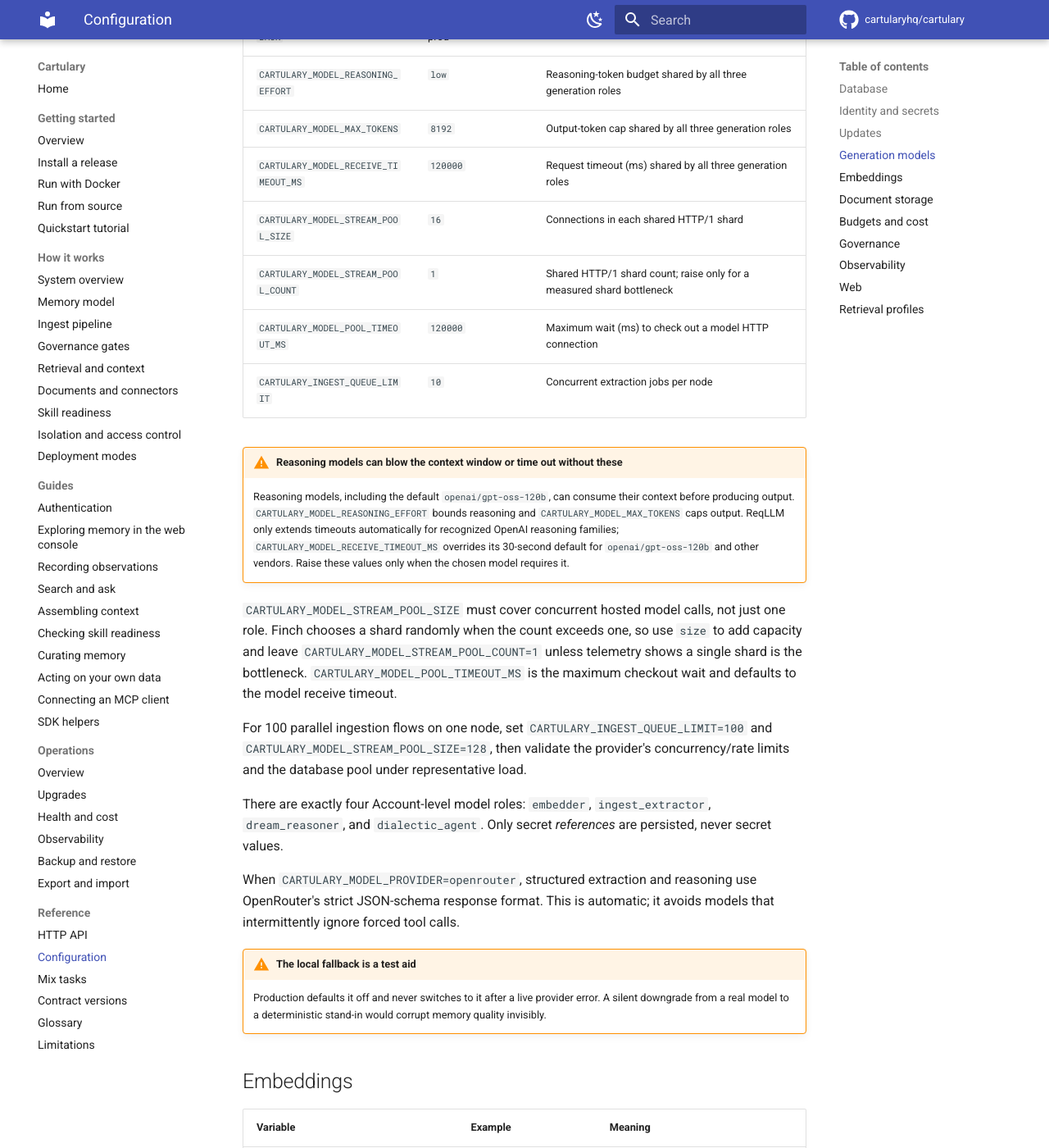
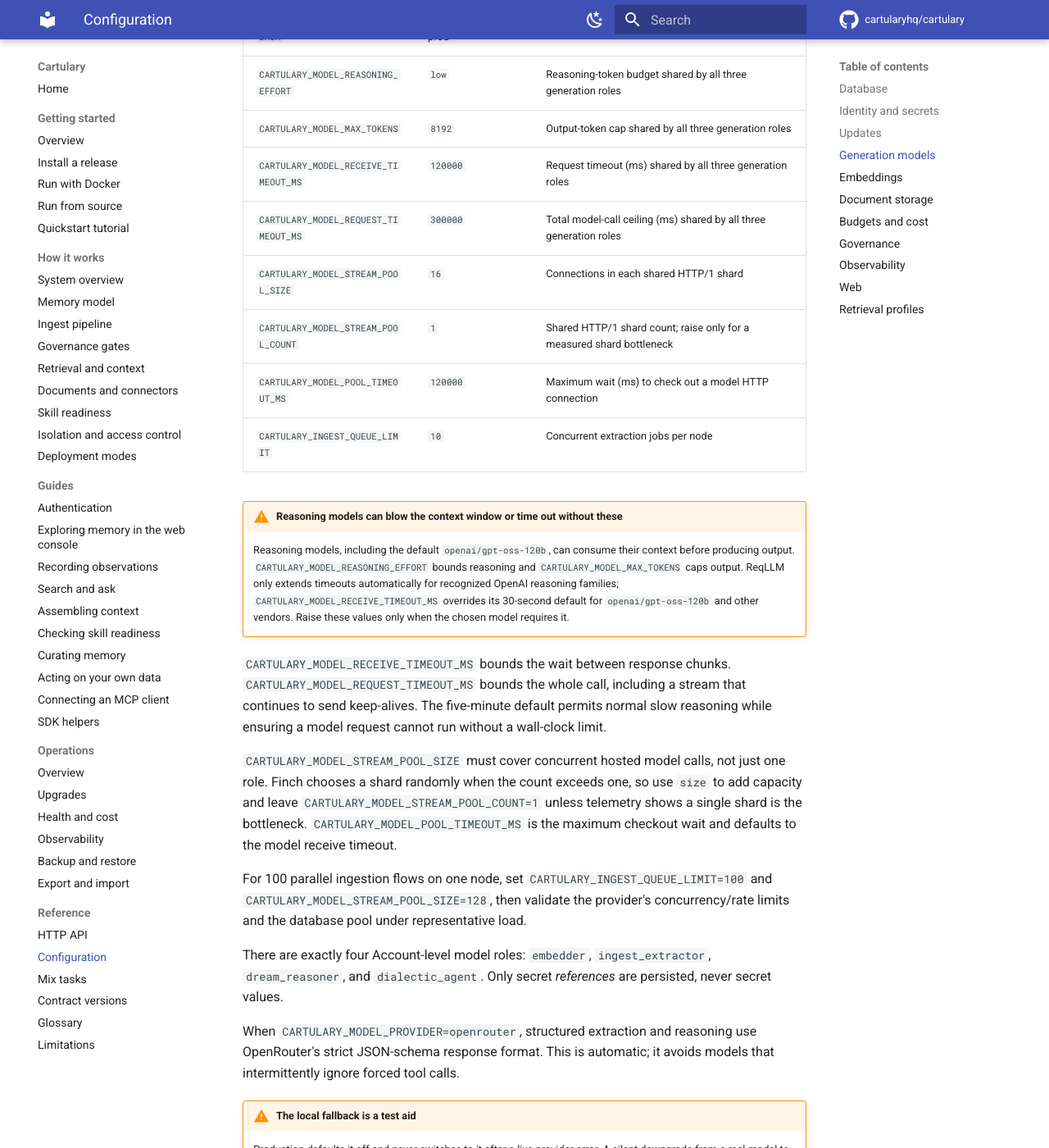
Before and after one commit to cartularyhq/cartulary, an MkDocs documentation site: the page built from docs/reference/configuration.md, in a window 1280 px wide and 1400 px high, scrolled down 2942 px. Shown: the whole window at 82% size. Built offline with MkDocs 1.6.1 and Material for MkDocs 9.7.7, drawn with Linux system fonts in a browser that asks for light colours; comment, search, counter and statistics services are not loaded.

Commit message:
Bound total model request duration

```diff
--- a/docs/reference/configuration.md
+++ b/docs/reference/configuration.md
@@ -85,6 +85,7 @@ surfaces report the available version and retain their normal deployment flow.
 | `CARTULARY_MODEL_REASONING_EFFORT` | `low` | Reasoning-token budget shared by all three generation roles |
 | `CARTULARY_MODEL_MAX_TOKENS` | `8192` | Output-token cap shared by all three generation roles |
 | `CARTULARY_MODEL_RECEIVE_TIMEOUT_MS` | `120000` | Request timeout (ms) shared by all three generation roles |
+| `CARTULARY_MODEL_REQUEST_TIMEOUT_MS` | `300000` | Total model-call ceiling (ms) shared by all three generation roles |
 | `CARTULARY_MODEL_STREAM_POOL_SIZE` | `16` | Connections in each shared HTTP/1 shard |
 | `CARTULARY_MODEL_STREAM_POOL_COUNT` | `1` | Shared HTTP/1 shard count; raise only for a measured shard bottleneck |
 | `CARTULARY_MODEL_POOL_TIMEOUT_MS` | `120000` | Maximum wait (ms) to check out a model HTTP connection |
@@ -98,6 +99,11 @@ surfaces report the available version and retain their normal deployment flow.
     `CARTULARY_MODEL_RECEIVE_TIMEOUT_MS` overrides its 30-second default for
     `openai/gpt-oss-120b` and other vendors. Raise these values only when the
     chosen model requires it.
+
+`CARTULARY_MODEL_RECEIVE_TIMEOUT_MS` bounds the wait between response chunks.
+`CARTULARY_MODEL_REQUEST_TIMEOUT_MS` bounds the whole call, including a stream
+that continues to send keep-alives. The five-minute default permits normal slow
+reasoning while ensuring a model request cannot run without a wall-clock limit.
 
 `CARTULARY_MODEL_STREAM_POOL_SIZE` must cover concurrent hosted model calls,
 not just one role. Finch chooses a shard randomly when the count exceeds one,
```
Also changed, not shown: 4 other files.
